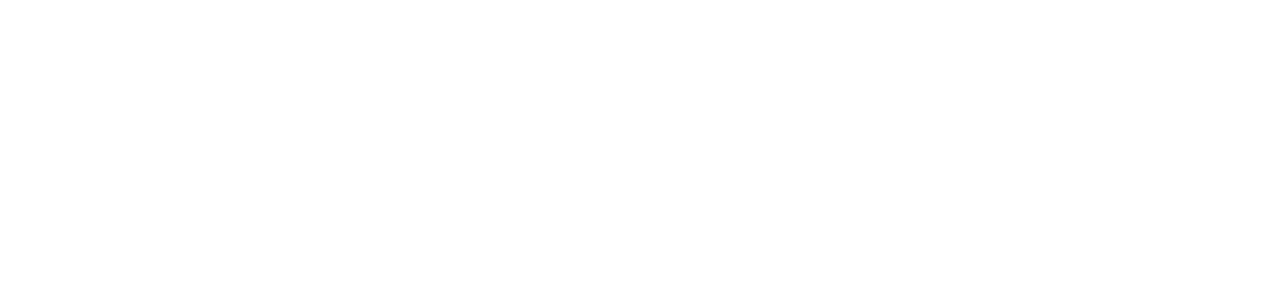
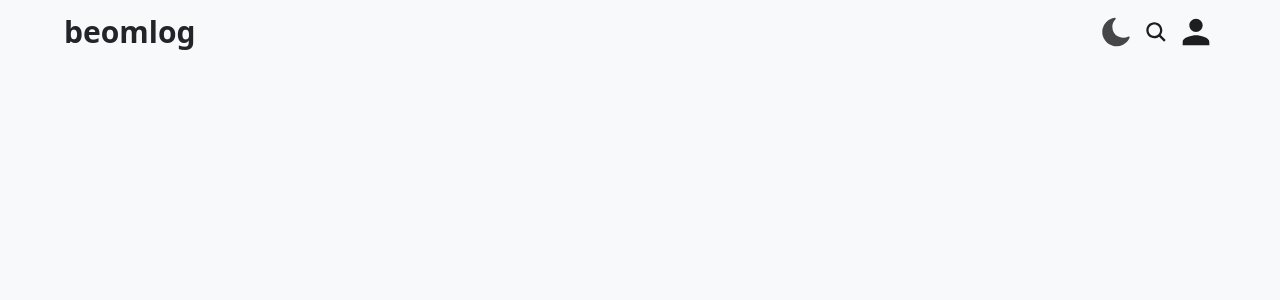
Before and after one commit to kimbeomchang/beomlog-front-react, a React (Vite) app: page / in a window 1280 px wide. Shown: the top 300 px of the page. Built offline with nearby package versions, Linux system fonts and the light colour scheme.

Commit message:
[feat] app header - header 작성     - logo, dark-mode, search, sign 버튼 - 다크모드 기능 추가

```diff
--- a/src/App.tsx
+++ b/src/App.tsx
@@ -1,9 +1,32 @@
 import React from 'react';
+
+import { useAtomValue } from 'jotai';
+
+import { DarkModeAtom } from '@stores/DarkMode';
+
+import { Header } from '@components/Header';
 
 import { Routes } from './routes';
 
 const App: React.FC = () => {
-	return <Routes />;
+	/**
+	 * 다크 모드
+	 * 		1. 기본 값은 운영 체제 기본 설정 값으로 한다.
+	 * 		2. localStorage 'darkMode' 가 'true' 인 경우 -> dark mode
+	 * 		3. localStorage 'darkMode' 가 'false' 인 경우 -> light mode
+	 */
+	const darkMode = useAtomValue(DarkModeAtom);
+
+	return (
+		<div className={`flex min-h-screen w-full justify-center ${darkMode && 'dark'}`}>
+			<div className="flex flex-1 justify-center bg-light-bg-page-1 dark:bg-dark-bg-page-1">
+				<div className="flex flex-col w-[90%] bg-light-bg-page-1 dark:bg-dark-bg-page-1">
+					<Header />
+					<Routes />
+				</div>
+			</div>
+		</div>
+	);
 };
 
 export default App;
--- /dev/null
+++ b/src/components/Button/DarkMode/index.tsx
@@ -0,0 +1,23 @@
+import React from 'react';
+
+import { useAtom } from 'jotai';
+
+import { DarkModeAtom } from '@stores/DarkMode';
+
+import { ReactComponent as DarkIcon } from '@assets/icons/dark.svg';
+import { ReactComponent as LightIcon } from '@assets/icons/light.svg';
+
+export const DarkModeButton: React.FC = () => {
+	const [darkMode, setDarkMode] = useAtom(DarkModeAtom);
+
+	return (
+		<div
+			onClick={() => {
+				setDarkMode(!darkMode);
+			}}
+			className="h-10 w-10"
+		>
+			{darkMode ? <LightIcon /> : <DarkIcon />}
+		</div>
+	);
+};
--- /dev/null
+++ b/src/components/Button/Search/index.tsx
@@ -0,0 +1,12 @@
+import React from 'react';
+import { Link } from 'react-router-dom';
+
+import { ReactComponent as SearchIcon } from '@assets/icons/search.svg';
+
+export const SearchButton: React.FC = () => {
+	return (
+		<Link to="search">
+			<SearchIcon className="h-10 w-10 fill-dark-bg-element-1 dark:fill-light-bg-element-1" />
+		</Link>
+	);
+};
--- /dev/null
+++ b/src/components/Button/Sign/index.tsx
@@ -0,0 +1,7 @@
+import React from 'react';
+
+import { ReactComponent as SignInIcon } from '@assets/icons/signIn.svg';
+
+export const SignButton: React.FC = () => {
+	return <SignInIcon className="h-10 w-10 fill-dark-bg-element-1 dark:fill-light-bg-element-1" />;
+};
--- /dev/null
+++ b/src/components/Header/index.tsx
@@ -0,0 +1,20 @@
+import React from 'react';
+
+import { DarkModeButton } from '@components/Button/DarkMode';
+import { SearchButton } from '@components/Button/Search';
+import { SignButton } from '@components/Button/Sign';
+import Logo from '@components/Logo';
+
+export const Header: React.FC = () => {
+	return (
+		<header className="flex h-16 items-center justify-between bg-light-bg-page-1 dark:bg-dark-bg-page-1">
+			<Logo />
+
+			<div className="flex">
+				<DarkModeButton />
+				<SearchButton />
+				<SignButton />
+			</div>
+		</header>
+	);
+};
--- /dev/null
+++ b/src/components/Logo/index.tsx
@@ -0,0 +1,18 @@
+import React from 'react';
+import { Link } from 'react-router-dom';
+
+export interface LogoProps {
+	title?: string;
+}
+
+const Logo: React.FC<LogoProps> = ({ title }) => {
+	return (
+		<Link to="/" className="flex h-full items-center">
+			<p className="select-none text-3xl font-bold text-light-text-1 dark:text-dark-text-1">
+				{title ?? 'beomlog'}
+			</p>
+		</Link>
+	);
+};
+
+export default Logo;
```
Also changed, not shown: 1 other file (tests, documents, lock files or other folders).
